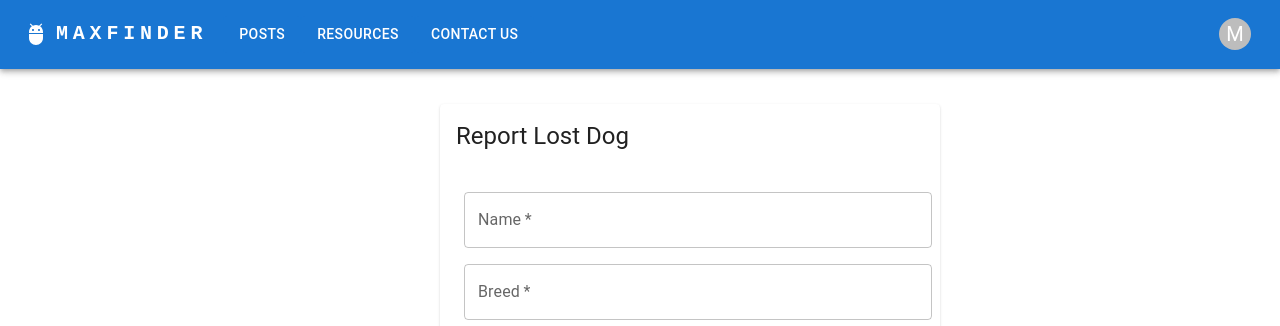
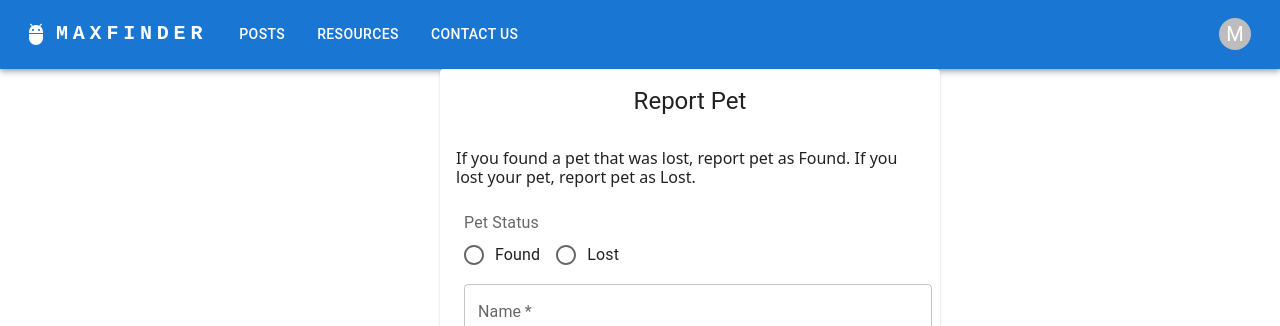
Before and after one commit to MaxFinderOrg/JID-3118-MaxFinder, a React (Create React App) app: page /create-post in a window 1280 px wide. Shown: the top 326 px of the page. Built offline with nearby package versions, Linux system fonts and the light colour scheme; no server answers.

Commit message:
Add Lost and Found differentiator in post component

```diff
--- a/src/components/Post/EditCard.tsx
+++ b/src/components/Post/EditCard.tsx
@@ -39,6 +39,7 @@ export default function EditCard() {
     const [tagged, setTagged] = useState('');
     const [microchipped, setMicrochipped] = useState('');
     const [spayed, setSpayed] = useState('');
+    const [petStatus, setPetStatus] = useState('');
 
 
 
@@ -66,6 +67,7 @@ export default function EditCard() {
                     setTagged(data.tagged );
                     setMicrochipped(data.microchipped);
                     setSpayed(data.spayed );
+                    setPetStatus(data.petStatus)
                   }
 
 
@@ -134,6 +136,7 @@ export default function EditCard() {
         tagged: tagged,
         microchipped: microchipped,
         spayed: spayed,
+        petStatus: petStatus,
     })
     .then(() => {
         console.log("Document successfully updated");
@@ -150,7 +153,7 @@ export default function EditCard() {
   return (
     <Card sx={{ width: 500 }}>
       <CardHeader
-        title="Edit Lost Dog"
+        title="Edit Pet Report"
       />
 
       <CardContent>
@@ -166,6 +169,19 @@ export default function EditCard() {
           }}
         >
         <TextField label="Auto-generated PostID" disabled value= {transferredID}  />
+
+        <Box sx={{ ml: 1, mt: 2 }}>
+            <FormControl>
+              <FormLabel id="petStatus-label">Pet Status</FormLabel>
+              <RadioGroup
+                row
+                onChange={(e) => setPetStatus(e.target.value)}
+              >
+                <FormControlLabel value="Found" control={<Radio />} label="Found" />
+                <FormControlLabel value="Lost" control={<Radio />} label="Lost" />
+              </RadioGroup>
+            </FormControl>
+          </Box>
 
           <TextField
             value= {name}
--- a/src/components/Post/PostCard.tsx
+++ b/src/components/Post/PostCard.tsx
@@ -5,6 +5,7 @@ import CardContent from '@mui/material/CardContent';
 import Avatar from '@mui/material/Avatar';
 import { red } from '@mui/material/colors';
 import { FormControl, TextField } from '@mui/material';
+import { useTheme } from '@mui/material/styles';
 import Box from '@mui/material/Box';
 import Stack from '@mui/material/Stack';
 import Button from '@mui/material/Button';
@@ -49,6 +50,7 @@ export default function PostCard() {
   const [tagged, setTagged] = useState('');
   const [microchipped, setMicrochipped] = useState('');
   const [spayed, setSpayed] = useState('');
+  const [petStatus, setPetStatus] = useState('');
 
   const sizes = [
     {
@@ -95,6 +97,7 @@ export default function PostCard() {
         tagged: tagged,
         microchipped: microchipped,
         spayed: spayed,
+        petStatus: petStatus,
       });
 
       // Retrieve the auto-generated document ID
@@ -112,7 +115,7 @@ export default function PostCard() {
   return (
     <Card sx={{ width: 500 }}>
       <CardHeader
-        title="Report Lost Dog"
+        title={<div style={{ textAlign: 'center'}}>Report Pet</div>}
       />
 
       <CardContent>
@@ -127,6 +130,22 @@ export default function PostCard() {
             borderRadius: 1,
           }}
         >
+        <div>
+          <h6>If you found a pet that was lost, report pet as Found. If you lost your pet, report pet as Lost.</h6>
+        </div>
+          <Box sx={{ ml: 1, mt: 2 }}>
+            <FormControl>
+              <FormLabel id="petStatus-label">Pet Status</FormLabel>
+              <RadioGroup
+                row
+                onChange={(e) => setPetStatus(e.target.value)}
+              >
+                <FormControlLabel value="Found" control={<Radio />} label="Found" />
+                <FormControlLabel value="Lost" control={<Radio />} label="Lost" />
+              </RadioGroup>
+            </FormControl>
+          </Box>
+
           <TextField
             required
             fullWidth
--- a/src/pages/Posts.js
+++ b/src/pages/Posts.js
@@ -80,6 +80,9 @@ const Posts = () => {
               image={require("../static/images/dog.jpg")}
             />
             <CardContent>
+            <Typography gutterBottom variant="h5" component="div">
+              Pet Status: {post.petStatus}
+              </Typography>
               <Typography gutterBottom variant="h5" component="div">
               Name: {post.name}
               </Typography>
```
